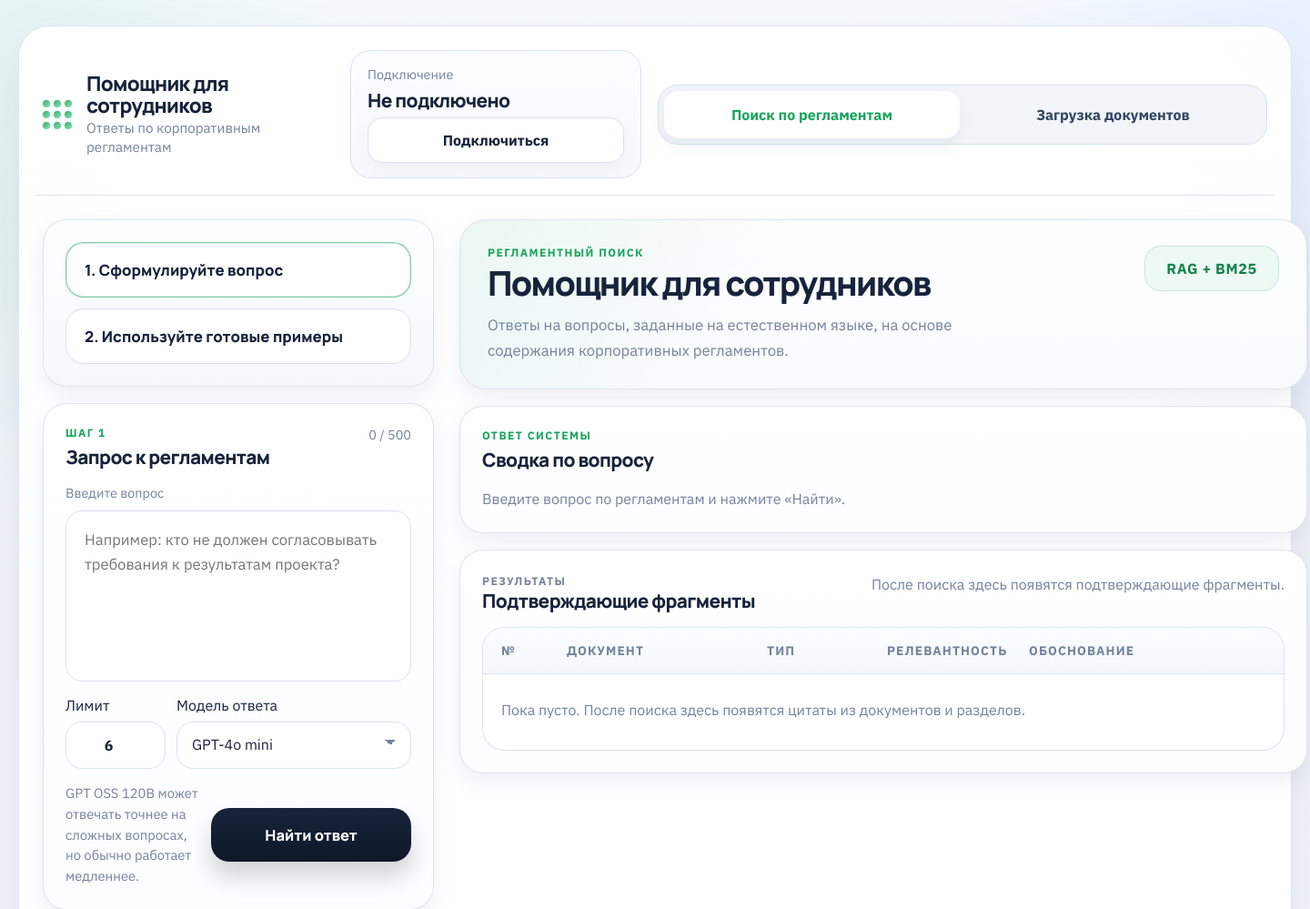
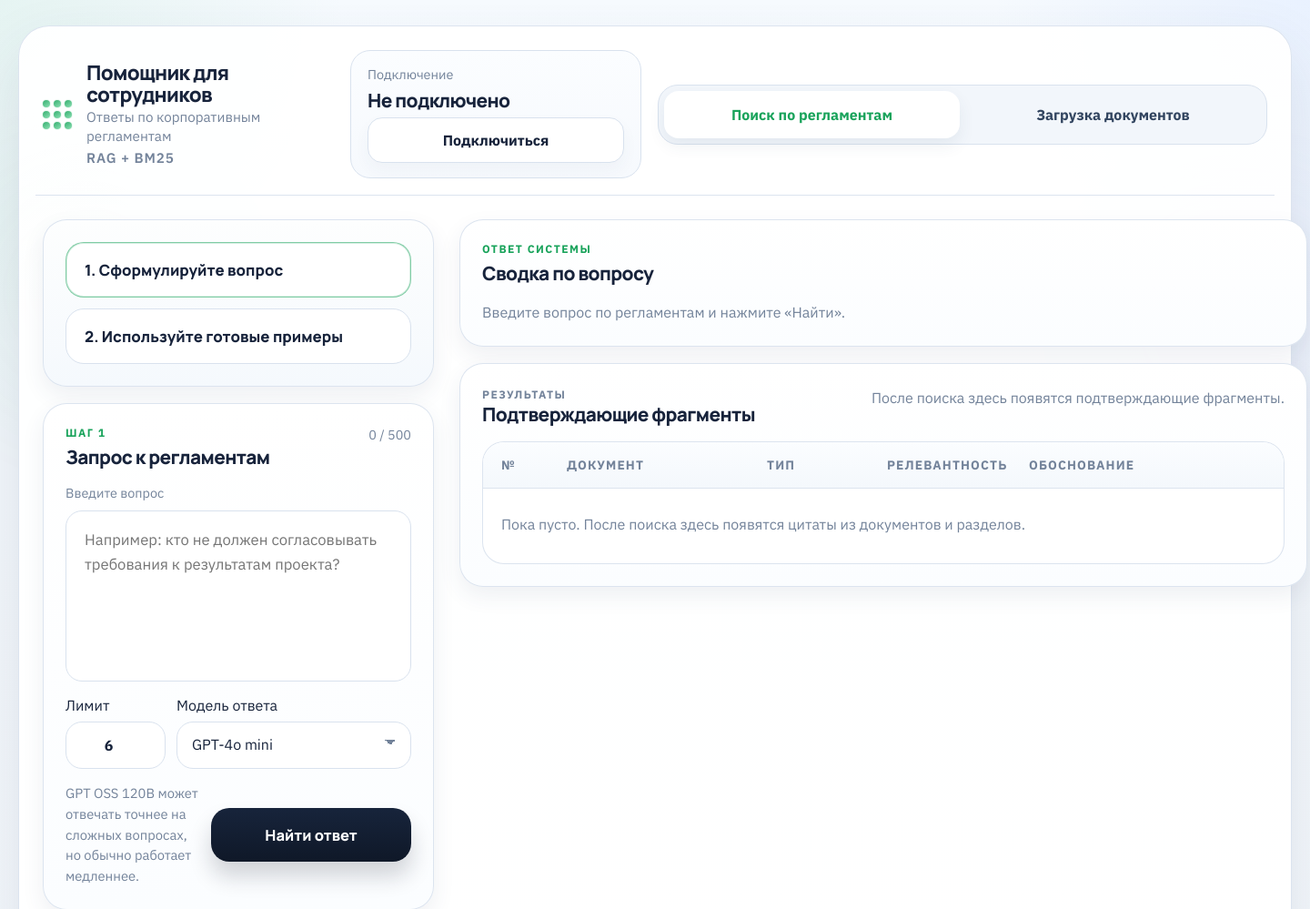
Before and after one commit to mmvolkov/regulation_search_codex_chatgpt54, a PHP site: page / in a window 1440 px wide. Shown: the top 999 px of the page at 91% size. Run offline with PHP 8.4, Linux system fonts and the light colour scheme.

Commit message:
Remove hero blocks, move RAG+BM25 badge to logo, render markdown in answers
Made-with: Cursor

```diff
--- a/site/index.html
+++ b/site/index.html
@@ -14,7 +14,7 @@
       href="https://fonts.googleapis.com/css2?family=IBM+Plex+Sans:wght@400;500;600;700&family=Manrope:wght@500;600;700;800&display=swap"
       rel="stylesheet"
     />
-    <link rel="stylesheet" href="./styles.css?v=20260316h" />
+    <link rel="stylesheet" href="./styles.css?v=20260316i" />
   </head>
   <body>
     <div class="page-ornament page-ornament--left" aria-hidden="true"></div>
@@ -39,6 +39,7 @@
               <div>
                 <strong>Помощник для сотрудников</strong>
                 <span>Ответы по корпоративным регламентам</span>
+                <span class="brand-lockup__tech">RAG + BM25</span>
               </div>
             </div>
 
@@ -175,18 +176,6 @@
             </aside>
 
             <section class="results-board">
-              <section class="results-hero">
-                <div>
-                  <p class="eyebrow">Регламентный поиск</p>
-                  <h1>Помощник для сотрудников</h1>
-                  <p class="results-hero__lead">
-                    Ответы на вопросы, заданные на естественном языке, на основе содержания
-                    корпоративных регламентов.
-                  </p>
-                </div>
-                <div class="results-hero__badge">RAG + BM25</div>
-              </section>
-
               <section class="answer-card">
                 <div class="answer-card__head">
                   <div>
@@ -200,7 +189,7 @@
                 </div>
 
                 <div id="answer-content" class="answer-content" hidden>
-                  <p id="answer-text" class="answer-line"></p>
+                  <div id="answer-text" class="answer-line answer-line--markdown"></div>
 
                   <p class="answer-line answer-line--source">
                     <strong>Источник:</strong>
@@ -305,18 +294,6 @@
             </aside>
 
             <section class="results-board">
-              <section class="results-hero">
-                <div>
-                  <p class="eyebrow">Indexing Workspace</p>
-                  <h1>Загрузка документов</h1>
-                  <p class="results-hero__lead">
-                    Загружайте регламенты, отслеживайте состояние коллекции и поддерживайте
-                    поисковый контур в актуальном состоянии.
-                  </p>
-                </div>
-                <div class="results-hero__badge">Qdrant Collection</div>
-              </section>
-
               <section class="collection-card">
                 <div class="collection-card__head">
                   <div>
@@ -484,6 +461,6 @@
       </div>
     </div>
 
-    <script src="./app.js?v=20260316h"></script>
+    <script src="./app.js?v=20260316i"></script>
   </body>
 </html>
--- a/site/styles.css
+++ b/site/styles.css
@@ -151,6 +151,16 @@ a {
 .brand-lockup__mark--small span {
   width: 8px;
   height: 8px;
+}
+
+.brand-lockup__tech {
+  display: inline-block;
+  margin-top: 2px;
+  font-size: 0.65rem;
+  font-weight: 600;
+  letter-spacing: 0.06em;
+  color: var(--muted);
+  text-transform: uppercase;
 }
 
 .secondary-button,
@@ -610,6 +620,28 @@ a {
   font-family: "Manrope", sans-serif;
   font-size: 1rem;
   font-weight: 800;
+}
+
+.answer-line--markdown p {
+  margin: 0 0 0.6em;
+}
+
+.answer-line--markdown p:last-child {
+  margin-bottom: 0;
+}
+
+.answer-line--markdown ul,
+.answer-line--markdown ol {
+  margin: 0.4em 0 0.8em;
+  padding-left: 1.4em;
+}
+
+.answer-line--markdown li {
+  margin-bottom: 0.25em;
+}
+
+.answer-line--markdown em {
+  font-style: italic;
 }
 
 .answer-divider {
```
Also changed, not shown: site/app.js (+44 -1 lines).
